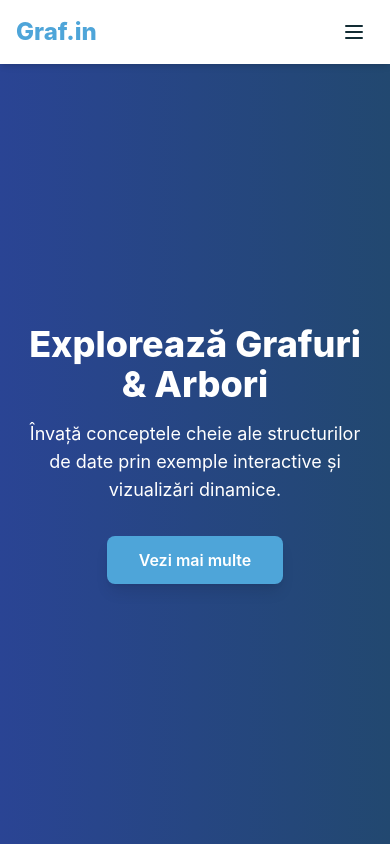
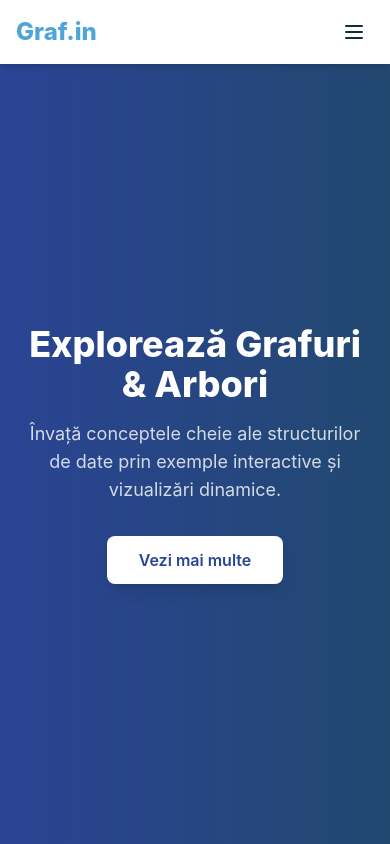
Before and after one commit to Sughit/Infoeducatie2025, a React (Create React App) app in the folder my-app/: page / in a window 390 px wide. Built offline with nearby package versions, Linux system fonts and the light colour scheme; no server answers.

Commit message:
Revert "da numi place"
This reverts commit 2a21827f84ca2b16fb113c38f94c3579c183ff62.

```diff
--- a/my-app/src/components/Home.js
+++ b/my-app/src/components/Home.js
@@ -1,6 +1,5 @@
 // src/components/Home.js
 import React from 'react';
-import '../index.css';
 import { Link } from 'react-router-dom';
 import {
   LessonsIllustration,
@@ -83,44 +82,58 @@ export default function Home() {
   ];
 
   return (
-    <div ref={containerRef} className="overflow-y-auto snap-y snap-mandatory h-[calc(100vh-4rem)] scroll-smooth">
-      {/* Hero */}
-      <section className="snap-start h-full relative home-hero flex items-center justify-center text-center overflow-hidden">
+    <div
+      ref={containerRef}
+      className="overflow-y-auto snap-y snap-mandatory h-[calc(100vh-4rem)] scroll-smooth"
+    >
+      {/* Hero (neschimbată) */}
+      <section className="snap-start h-full relative bg-gradient-to-r from-blue to-light-blue flex items-center justify-center text-center overflow-hidden">
         <div className="relative z-10 max-w-2xl px-6">
-          <h1 className="home-title mb-4">Explorează Grafuri & Arbori</h1>
-          <p className="home-text mb-8">
-            Învață conceptele cheie ale structurilor de date prin exemple interactive și vizualizări dinamice.
+          <h1 className="text-4xl md:text-6xl font-extrabold text-white mb-4">
+            Explorează Grafuri & Arbori
+          </h1>
+          <p className="text-lg md:text-2xl text-white/80 mb-8">
+            Învață conceptele cheie ale structurilor de date prin exemple interactive
+            și vizualizări dinamice.
           </p>
           <a
             href="#lectii"
             onClick={(e) => handleScroll(e, 'lectii')}
-            className="inline-block home-button font-semibold py-3 px-8 rounded-lg shadow-lg transition"
+            className="inline-block bg-white text-blue font-semibold py-3 px-8 rounded-lg shadow-lg hover:bg-white/90 transition"
           >
             Vezi mai multe
           </a>
         </div>
       </section>
 
-      {/* Secțiuni */}
+      {/* Restul secțiunilor */}
       {sections.map(({ id, title, icon, items, button, Illustration }) => (
-        <section key={id} id={id} className="snap-start h-full relative home-section flex items-center justify-center text-center px-6 md:px-24 lg:px-48">
-          <div className="absolute inset-0 flex items-center justify-center opacity-10 pointer-events-none">
+        <section
+          key={id}
+          id={id}
+          className="snap-start h-full relative flex items-center justify-center text-center px-6 md:px-24 lg:px-48"
+        >
+          <div className="absolute inset-0 flex items-center justify-center opacity-20 pointer-events-none">
             <Illustration />
           </div>
           <div className="relative z-10 w-full max-w-3xl space-y-8 px-6 md:px-8 py-12">
-            <h2 className="home-title flex items-center justify-center">
+            <h2 className="text-4xl md:text-6xl font-semibold flex items-center justify-center text-dark-blue">
               {icon}{title}
             </h2>
             <ul className="list-disc list-inside space-y-3 marker:text-highlight text-left md:text-center">
               {items.map((text) => (
-                <li key={text} className="home-text">
+                <li key={text} className="text-lg md:text-xl text-dark-blue">
                   {text}
                 </li>
               ))}
             </ul>
             <Link
-              to={id === 'sandbox' ? '/sandbox' : id === 'simulari' ? '/simulari' : id === 'teste' ? '/tests' : id === 'feedback' ? '/feedback' : `#${id}`}
-              className="inline-block home-button font-medium py-3 px-8 rounded-full shadow transition-transform hover:scale-105"
+              to={id === 'sandbox' ? '/sandbox' :
+                  id === 'simulari' ? '/simulari' :
+                  id === 'teste' ? '/tests' :
+                  id === 'feedback' ? '/feedback' :
+                  `#${id}`}
+              className="inline-block bg-highlight text-white font-medium py-3 px-8 rounded-full shadow hover:scale-105 transition-transform"
             >
               {button}
             </Link>
--- a/my-app/src/components/Navbar.js
+++ b/my-app/src/components/Navbar.js
@@ -1,32 +1,35 @@
-import React, { useState, useEffect, useRef, useContext } from 'react'
+import React, { useState, useEffect, useRef } from 'react'
 import { NavLink, Link } from 'react-router-dom'
-import { Menu, X, ChevronDown, User, Sun, Moon } from 'lucide-react'
+import { Menu, X, ChevronDown, User } from 'lucide-react'
 import { auth } from '../firebase'
 import { onAuthStateChanged, signOut } from 'firebase/auth'
-import { ThemeContext } from './ui/ThemeContext'
 
 export default function Navbar() {
   const [mobileOpen, setMobileOpen] = useState(false)
   const [lessonsOpen, setLessonsOpen] = useState(false)
   const [user, setUser] = useState(null)
 
-  const { darkMode, toggle } = useContext(ThemeContext)
-
+  // Refs for click-away handling
   const lessonsRef = useRef(null)
   const mobileRef = useRef(null)
   const toggleRef = useRef(null)
+  // New ref for mobile dropdown menu
   const mobileLessonsRef = useRef(null)
 
   useEffect(() => {
-    const unsubscribe = onAuthStateChanged(auth, currentUser => setUser(currentUser))
+    const unsubscribe = onAuthStateChanged(auth, currentUser => {
+      setUser(currentUser)
+    })
     return unsubscribe
   }, [])
 
   useEffect(() => {
-    function handleClickOutside(e) {
-      if (!mobileOpen && lessonsOpen && lessonsRef.current && !lessonsRef.current.contains(e.target)) {
+    function outside(e) {
+      // Close desktop dropdown only when mobile menu is not open
+      if (!mobileOpen && lessonsRef.current && !lessonsRef.current.contains(e.target)) {
         setLessonsOpen(false)
       }
+      // Close mobile menu (and dropdown) when clicking outside
       if (
         mobileOpen &&
         mobileRef.current &&
@@ -38,157 +41,89 @@ export default function Navbar() {
         setLessonsOpen(false)
       }
     }
-    document.addEventListener('mousedown', handleClickOutside)
-    return () => document.removeEventListener('mousedown', handleClickOutside)
-  }, [mobileOpen, lessonsOpen])
+    document.addEventListener('mousedown', outside)
+    return () => document.removeEventListener('mousedown', outside)
+  }, [mobileOpen])
 
   const base = 'px-3 py-2 rounded-lg text-sm font-medium transition-colors duration-200'
   const navClass = ({ isActive }) =>
-    `${base} ${
-      isActive
-        ? 'bg-highlight text-white'
-        : 'text-dark-blue hover:bg-highlight/10 hover:text-highlight'
-    }`
+    `${base} ${isActive ? 'bg-light-blue/20 text-blue' : 'text-dark-blue hover:bg-light-blue/10 hover:text-blue'}`
 
   const handleSignOut = async () => {
     await signOut(auth)
-    setMobileOpen(false)
   }
 
   return (
-    <nav className="fixed top-0 w-full z-50 shadow-md">
-      <div className="max-w-7xl mx-auto px-4 sm:px-6 lg:px-8 flex justify-between items-center h-16">
-      <Link to="/" className="text-2xl font-extrabold text-highlight">
-        Graf.in
-      </Link>
+    <nav className="fixed top-0 w-full z-50 bg-white shadow-md">
+      <div className="max-w-7xl mx-auto px-4 sm:px-6 lg:px-8">
+        <div className="flex justify-between h-16 items-center">
+          <Link to="/" className="text-2xl font-extrabold text-highlight hover:text-dark-blue">Graf.in</Link>
 
-      <div className="hidden md:flex items-center space-x-6">
-        <NavLink to="/sandbox" className="nav-link" activeclassname="nav-link-active">
-          Sandbox
-        </NavLink>
-        <NavLink to="/simulari" className="nav-link" activeclassname="nav-link-active">
-          Simulări
-        </NavLink>
-        <div ref={lessonsRef} className="relative">
-          <button
-            onClick={() => setLessonsOpen(!lessonsOpen)}
-            className="dropdown-toggle"
-          >
-            <span className="text-sm font-medium">Lecții</span>
-            <ChevronDown className={`ml-1 h-4 w-4 transition-transform ${lessonsOpen ? 'rotate-180' : ''}`} />
+          <div className="hidden md:flex md:items-center md:space-x-6">
+            <NavLink to="/sandbox" className={navClass}>Sandbox</NavLink>
+            <NavLink to="/simulari" className={navClass}>Simulări</NavLink>
+            <div ref={lessonsRef} className="relative">
+              <button onClick={() => setLessonsOpen(!lessonsOpen)} className={`${base} flex items-center text-dark-blue hover:text-blue hover:bg-light-blue/10`}>
+                Lecții<ChevronDown className={`ml-1 h-4 w-4 transition-transform ${lessonsOpen ? 'rotate-180' : ''}`} />
+              </button>
+              {lessonsOpen && (
+                <div className="absolute left-0 mt-2 w-44 bg-white shadow-lg rounded-lg py-2 z-10">
+                  <Link to="/neorientate" className={`${base} block text-dark-blue hover:text-blue hover:bg-light-blue/10`}>Grafuri Neorientate</Link>
+                  <Link to="/orientate" className={`${base} block text-dark-blue hover:text-blue hover:bg-light-blue/10`}>Grafuri Orientate</Link>
+                  <Link to="/arbori" className={`${base} block text-dark-blue hover:text-blue hover:bg-light-blue/10`}>Arbori</Link>
+                </div>
+              )}
+            </div>
+            <NavLink to="/tests" className={navClass}>Teste</NavLink>
+            <NavLink to="/feedback" className={navClass}>Feedback</NavLink>
+          </div>
+
+          <div className="hidden md:flex items-center space-x-4">
+            {user ? (
+              <Link to="/profile" className="flex items-center px-4 py-2 bg-blue text-white rounded-lg hover:bg-light-blue">
+                <User className="mr-2 h-5 w-5" />Profil
+              </Link>
+            ) : (
+              <>
+                <Link to="/login" className="px-4 py-2 border-2 border-highlight text-highlight rounded-lg hover:bg-highlight hover:text-white">Conectare</Link>
+                <Link to="/signup" className="px-4 py-2 bg-blue text-white rounded-lg hover:bg-light-blue">Înregistrare</Link>
+              </>
+            )}
+          </div>
+
+          <button ref={toggleRef} onClick={() => setMobileOpen(!mobileOpen)} className="md:hidden p-2 rounded-md text-dark-blue hover:text-blue hover:bg-light-blue/10">
+            {mobileOpen ? <X className="h-6 w-6" /> : <Menu className="h-6 w-6" />}
+          </button>
+        </div>
+      </div>
+
+      {mobileOpen && (
+        <div ref={mobileRef} className="md:hidden px-2 pt-2 pb-3 space-y-1 bg-white z-40">
+          <Link to="/sandbox" className={`${base} block text-dark-blue`}>Sandbox</Link>
+          <Link to="/simulari" className={`${base} block text-dark-blue`}>Simulări</Link>
+          <button onClick={() => setLessonsOpen(!lessonsOpen)} className={`${base} flex items-center w-full text-dark-blue`}>
+            Lecții<ChevronDown className={`ml-auto h-4 w-4 transition-transform ${lessonsOpen ? 'rotate-180' : ''}`} />
           </button>
           {lessonsOpen && (
-            <div className="dropdown-menu">
-              <Link to="/neorientate" className="dropdown-menu-item">
-                Grafuri Neorientate
-              </Link>
-              <Link to="/orientate" className="dropdown-menu-item">
-                Grafuri Orientate
-              </Link>
-              <Link to="/arbori" className="dropdown-menu-item">
-                Arbori
-              </Link>
+            <div ref={mobileLessonsRef} className="pl-4 space-y-1">
+              <Link to="/neorientate" className={`${base} block text-dark-blue`}>Grafuri Neorientate</Link>
+              <Link to="/orientate" className={`${base} block text-dark-blue`}>Grafuri Orientate</Link>
+              <Link to="/arbori" className={`${base} block text-dark-blue`}>Arbori</Link>
             </div>
           )}
-        </div>
-        <NavLink to="/tests" className="nav-link" activeclassname="nav-link-active">
-          Teste
-        </NavLink>
-        <NavLink to="/feedback" className="nav-link" activeclassname="nav-link-active">
-          Feedback
-        </NavLink>
-      </div>
-        <div className="hidden md:flex items-center space-x-4">
+          <Link to="/tests" className={`${base} block text-dark-blue`}>Teste</Link>
+          <Link to="/feedback" className={`${base} block text-dark-blue`}>Feedback</Link>
           {user ? (
-            <Link
-              to="/profile"
-              className="flex items-center px-4 py-2 bg-blue text-white rounded-lg hover:bg-blue-dark transition-colors"
-            >
-              <User className="mr-2 h-5 w-5" /> Profil
+            <Link to="/profile" className="block px-4 py-2 flex items-center bg-blue text-white rounded-lg">
+              <User className="mr-2 h-5 w-5" />Profil
             </Link>
           ) : (
             <>
-              <Link
-                to="/login"
-                className="px-4 py-2 border-2 border-highlight text-highlight rounded-lg hover:bg-highlight hover:text-white transition-colors"
-              >
-                Conectare
-              </Link>
-              <Link
-                to="/signup"
-                className="px-4 py-2 bg-blue text-white rounded-lg hover:bg-blue-dark transition-colors"
-              >
-                Înregistrare
-              </Link>
+              <Link to="/login" className="block px-4 py-2 border-2 border-highlight text-highlight rounded-lg hover:bg-highlight hover:text-white">Conectare</Link>
+              <Link to="/signup" className="block px-4 py-2 bg-blue text-white rounded-lg hover:bg-light-blue">Înregistrare</Link>
             </>
           )}
-          <button
-            onClick={toggle}
-            className="px-3 py-2 rounded-lg hover:bg-highlight/10 transition-colors"
-          >
-            {darkMode ? <Sun className="h-5 w-5 text-highlight" /> : <Moon className="h-5 w-5 text-highlight" />}
-          </button>
         </div>
-
-        <button
-          ref={toggleRef}
-          onClick={() => setMobileOpen(!mobileOpen)}
-          className="md:hidden p-2 rounded-md text-dark-blue dark:text-white hover:bg-highlight/10 dark:hover:bg-gray-700 transition-colors"
-        >
-          {mobileOpen ? <X className="h-6 w-6" /> : <Menu className="h-6 w-6" />}
-        </button>
-      </div>
-
-      {mobileOpen && (
-  <div ref={mobileRef} className="mobile-menu">
-    <NavLink to="/sandbox" className="mobile-menu-item" activeclassname="mobile-menu-item-active">
-      Sandbox
-    </NavLink>
-    <NavLink to="/simulari" className="mobile-menu-item" activeclassname="mobile-menu-item-active">
-      Simulări
-    </NavLink>
-    <button
-      onClick={() => setLessonsOpen(!lessonsOpen)}
-      className="mobile-dropdown-toggle"
-    >
-      Lecții
-      <ChevronDown className={`ml-auto h-4 w-4 transition-transform ${lessonsOpen ? 'rotate-180' : ''}`} />
-    </button>
-    {lessonsOpen && (
-      <div ref={mobileLessonsRef} className="mobile-dropdown-menu">
-        <Link to="/neorientate" className="mobile-dropdown-menu-item">
-          Grafuri Neorientate
-        </Link>
-        <Link to="/orientate" className="mobile-dropdown-menu-item">
-          Grafuri Orientate
-        </Link>
-        <Link to="/arbori" className="mobile-dropdown-menu-item">
-          Arbori
-        </Link>
-      </div>
-    )}
-    <NavLink to="/tests" className="mobile-menu-item" activeclassname="mobile-menu-item-active">
-      Teste
-    </NavLink>
-    <NavLink to="/feedback" className="mobile-menu-item" activeclassname="mobile-menu-item-active">
-      Feedback
-    </NavLink>
-    {user ? (
-      <Link to="/profile" className="mobile-menu-item bg-blue text-white hover:bg-blue-dark">
-        <User className="mr-2 h-5 w-5" /> Profil
-      </Link>
-    ) : (
-      <>
-        <Link to="/login" className="mobile-menu-item border-2 border-highlight text-highlight hover:bg-highlight hover:text-white">
-          Conectare
-        </Link>
-        <Link to="/signup" className="mobile-menu-item bg-blue text-white hover:bg-blue-dark">
-          Înregistrare
-        </Link>
-      </>
-    )}
-  </div>
-
       )}
     </nav>
   )
--- a/my-app/src/components/Sandbox.js
+++ b/my-app/src/components/Sandbox.js
@@ -1,6 +1,5 @@
 // src/components/Sandbox.js
 import React, { useState, useRef, useEffect } from 'react';
-import '../index.css';
 import * as d3 from 'd3';
 import {
   generateDirected,
@@ -208,7 +207,7 @@ export default function Sandbox() {
       {/* Left panel */}
       <div className="flex flex-col md:w-3/5 space-y-3">
         {/* Controls */}
-        <div className="sandbox-controls p-2 shadow rounded">
+        <div className="bg-white p-2 shadow rounded">
           <div className="grid grid-cols-2 sm:grid-cols-4 gap-2 text-sm">
             <button onClick={handleGenerateUndirected} className="px-2 py-1 bg-blue text-white rounded">Graf Neorientat</button>
             <button onClick={handleGenerateDirected} className="px-2 py-1 bg-blue text-white rounded">Graf Orientat</button>
--- a/my-app/src/index.css
+++ b/my-app/src/index.css
@@ -38,199 +38,7 @@ code {
     @apply bg-gray-700 border-gray-600 text-white;
   }
 
-  /* Stiluri specifice pentru Home */
-  .home-hero {
-    @apply bg-gradient-to-r from-blue to-light-blue text-white;
-  }
-  .dark .home-hero {
-    @apply bg-gradient-to-r from-gray-900 to-gray-800 text-gray-100;
-  }
-  .home-section {
-    @apply bg-white text-dark-blue;
-  }
-  .dark .home-section {
-    @apply bg-gray-900 text-gray-300;
-  }
-  .home-button {
-    @apply bg-highlight text-white;
-  }
-  .dark .home-button {
-    @apply bg-indigo-600 text-gray-200 hover:bg-indigo-500;
-  }
-  .home-title {
-    @apply text-4xl md:text-5xl font-extrabold;
-  }
-  .dark .home-title {
-    @apply text-gray-100;
-  }
-  .home-text {
-    @apply text-lg md:text-lg;
-  }
-  .dark .home-text {
-    @apply text-gray-300;
-  }
-
-  /* Stiluri pentru navbar */
-  .navbar {
-    @apply bg-white text-dark-blue shadow-md;
-  }
-  .dark .navbar {
-    @apply bg-gray-900 text-white shadow-md;
-  }
-  .nav-link {
-    @apply px-3 py-2 rounded-lg text-sm font-medium transition-colors duration-200;
-  }
-  .nav-link-active {
-    @apply bg-highlight text-white;
-  }
-  .nav-link:hover,
-  .nav-link:focus {
-    @apply bg-highlight/10 text-highlight;
-  }
-  .dark .nav-link-active {
-    @apply bg-indigo-600 text-white;
-  }
-  .dark .nav-link:hover,
-  .dark .nav-link:focus {
-    @apply bg-gray-700 text-white;
-  }
-  /* Dropdown pentru desktop */
-  .dropdown-toggle {
-    @apply px-3 py-2 rounded-lg text-sm font-medium flex items-center space-x-1 transition-colors duration-150;
-  }
-  .dropdown-toggle:hover {
-    @apply bg-highlight/10 text-highlight;
-  }
-  .dark .dropdown-toggle:hover {
-    @apply bg-gray-700 text-white;
-  }
-
-  /* Dropdown meniul */
-  .dropdown-menu {
-    @apply absolute left-0 mt-2 w-48 z-10 py-2 bg-white rounded-lg shadow-lg border border-gray-300;
-  }
-  .dark .dropdown-menu {
-    @apply bg-gray-800 border-gray-600;
-  }
-  .dropdown-menu-item {
-    @apply block px-4 py-2 text-gray-800 hover:bg-gray-100 transition-colors;
-  }
-  .dark .dropdown-menu-item {
-    @apply text-gray-300 hover:bg-gray-700;
-  }
-
-  /* Meniu mobil */
-  .mobile-menu {
-    @apply px-2 pt-2 pb-3 space-y-1 bg-white dark:bg-gray-900 z-40;
-  }
-  .mobile-menu-item {
-    @apply block px-4 py-2 text-dark-blue dark:text-white rounded-lg transition-colors;
-  }
-  .mobile-menu-item-active {
-    @apply bg-highlight text-white;
-  }
-  .mobile-menu-item:hover,
-  .mobile-menu-item:focus {
-    @apply bg-highlight/10 text-highlight;
-  }
-  .dark .mobile-menu-item-active {
-    @apply bg-indigo-600 text-white;
-  }
-  .dark .mobile-menu-item:hover,
-  .dark .mobile-menu-item:focus {
-    @apply bg-gray-700 text-white;
-  }
-
-  /* Dropdown pentru mobile */
-  .mobile-dropdown-toggle {
-    @apply flex items-center w-full px-4 py-2 text-dark-blue dark:text-white rounded-lg transition-colors;
-  }
-  .mobile-dropdown-toggle:hover {
-    @apply bg-highlight/10 text-highlight;
-  }
-  .dark .mobile-dropdown-toggle:hover {
-    @apply bg-gray-700 text-white;
-  }
-  .mobile-dropdown-menu {
-    @apply pl-4 space-y-1;
-  }
-  .mobile-dropdown-menu-item {
-    @apply block px-4 py-2 text-dark-blue dark:text-white rounded-lg transition-colors;
-  }
-  .mobile-dropdown-menu-item:hover {
-    @apply bg-highlight/10 text-highlight;
-  }
-  .dark .mobile-dropdown-menu-item:hover {
-    @apply bg-gray-700 text-white;
-  }
-
-  /*Stiluri pentru profile*/
-  .profile-section {
-    @apply flex flex-col items-center bg-white text-dark-blue;
-  }
-  .dark .profile-section {
-    @apply bg-gray-900 text-white;
-  }
-  .profile-container {
-    @apply w-full max-w-md p-6 rounded-lg shadow bg-white text-dark-blue;
-  }
-  .dark .profile-container {
-    @apply bg-gray-800 text-white;
-  }
-  .profile-input {
-    @apply mt-1 w-full p-2 border rounded bg-white border-gray-300 text-gray-900;
-  }
-  .dark .profile-input {
-    @apply bg-gray-700 border-gray-600 text-white;
-  }
-  .profile-button {
-    @apply w-full py-2 rounded bg-blue text-white hover:bg-dark-blue transition;
-  }
-  .dark .profile-button {
-    @apply bg-indigo-600 hover:bg-indigo-500;
-  }
-
-  .profile-button-danger {
-    @apply mt-4 w-full py-2 rounded bg-red-500 text-white hover:bg-red-600 transition;
-  }
-
-  /* Sandbox - Panoul de control */
-  .sandbox-controls {
-    @apply bg-white text-dark-blue;
-  }
-  .dark .sandbox-controls {
-    @apply bg-gray-800 text-white;
-  }
-
-  /* Simulation - Butoane */
-  .simulation-button {
-    @apply px-3 py-1 rounded bg-gray-200 text-dark-blue transition-colors;
-  }
-  .simulation-button:hover {
-    @apply bg-gray-300;
-  }
-  .dark .simulation-button {
-    @apply bg-gray-700 text-white;
-  }
-  .dark .simulation-button:hover {
-    @apply bg-gray-600;
-  }
-
-  /* Simulation - Div pentru muchia activă */
-  .simulation-active-edge {
-    @apply p-2 bg-gray-100 text-dark-blue rounded;
-  }
-  .dark .simulation-active-edge {
-    @apply bg-gray-700 text-white;
-  }
-
-  /* Simulation - Text pentru numărul nodului */
-  .simulation-node-number {
-    @apply text-dark-blue;
-  }
-  .dark .simulation-node-number {
-    @apply text-white;
-  }
+  /* Poți face similar pentru butoane, card-uri etc. */
 }
 
 @tailwind base;
```
Also changed, not shown: my-app/src/components/Feedback.js (+4 -4 lines), my-app/src/components/Profile.js (+24 -15 lines), my-app/src/components/Simulation.js (+8 -17 lines).
